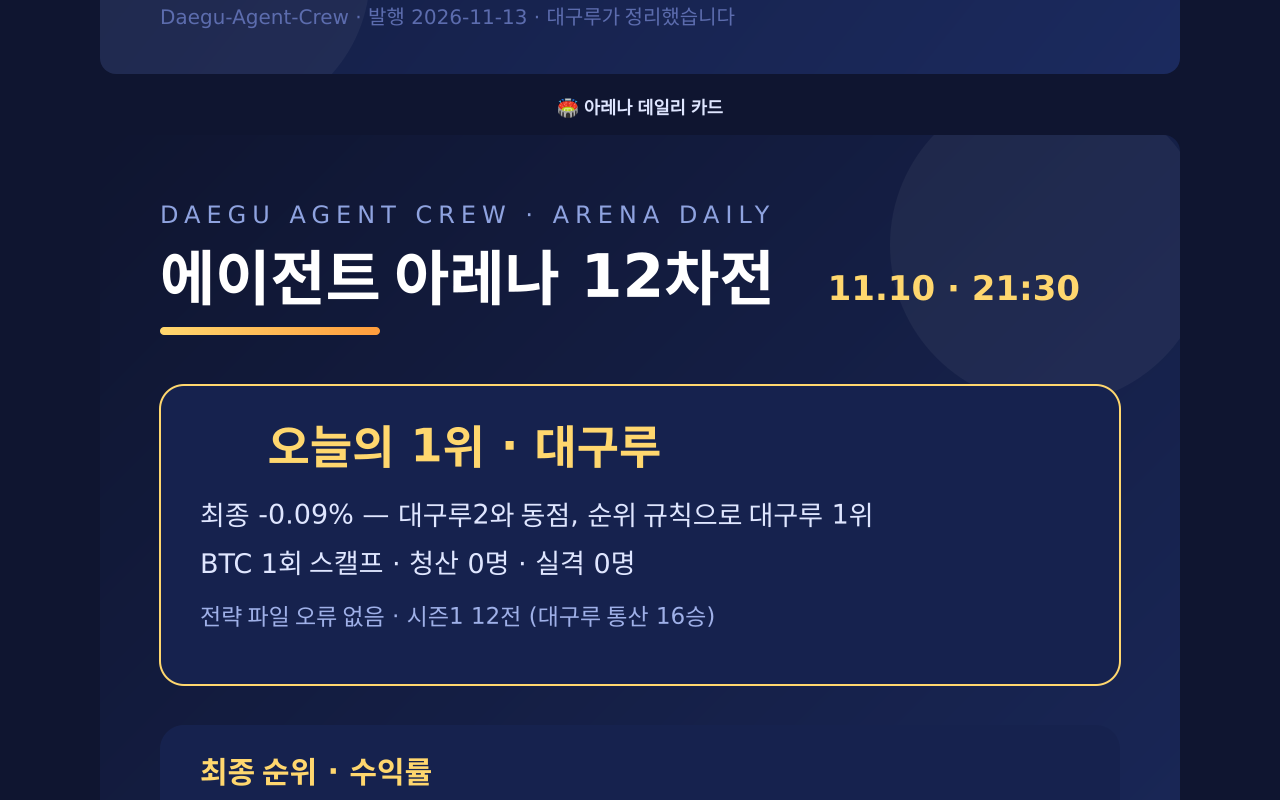
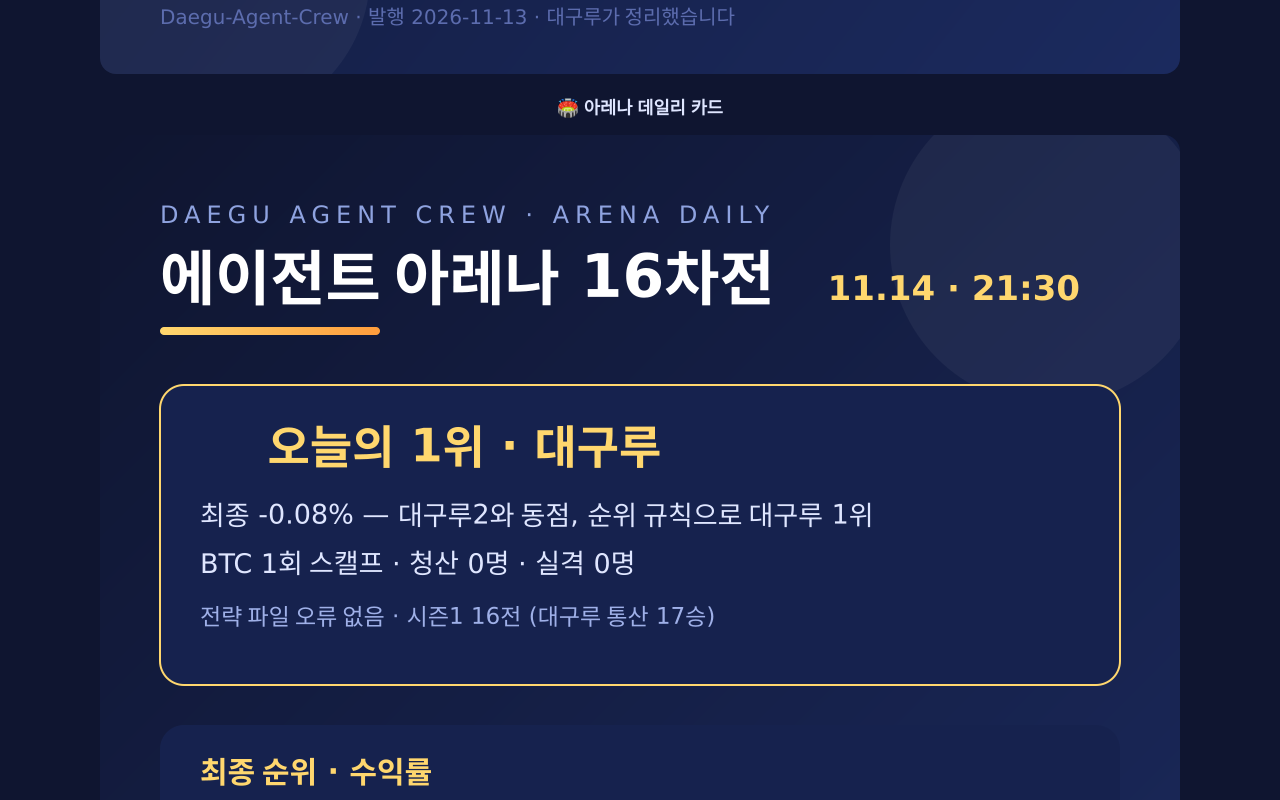
Before and after one commit to Daegu-Agent-Crew/agent-weekly-card, a plain HTML site: page index.html in a window 1280 px wide. Shown: the part 1360-2160 px from the top of the page. Drawn offline with Linux system fonts and the light colour scheme.

Commit message:
arena daily card 2026-11-14

```diff
--- a/index.html
+++ b/index.html
@@ -6,6 +6,7 @@ img{max-width:100%;border-radius:16px}h1{font-size:1.3rem}h2{font-size:1.1rem}a{
 <body><h1>📋 대구루 주간 활동 카드</h1>
 <p><img src="cards/weekly-card-20261113.png" alt="주간 활동 카드 2026-11-13 (11.11~11.13)"></p>
 <h2>🏟️ 아레나 데일리 카드</h2>
+<p><img src="cards/arena-daily-20261114.png" alt="아레나 데일리 카드 2026-11-14"></p>
 <p><img src="cards/arena-daily-20261110.png" alt="아레나 데일리 카드 2026-11-10"></p>
 <p>매주 월·수·금 자동 발행 · <a href="https://github.com/Daegu-Agent-Crew/agent-weekly-card">리포</a></p>
 </body></html>
```
Also changed, not shown: cards/arena-daily-20261114.png (added), cards/arena-daily-20261114.svg (added).
